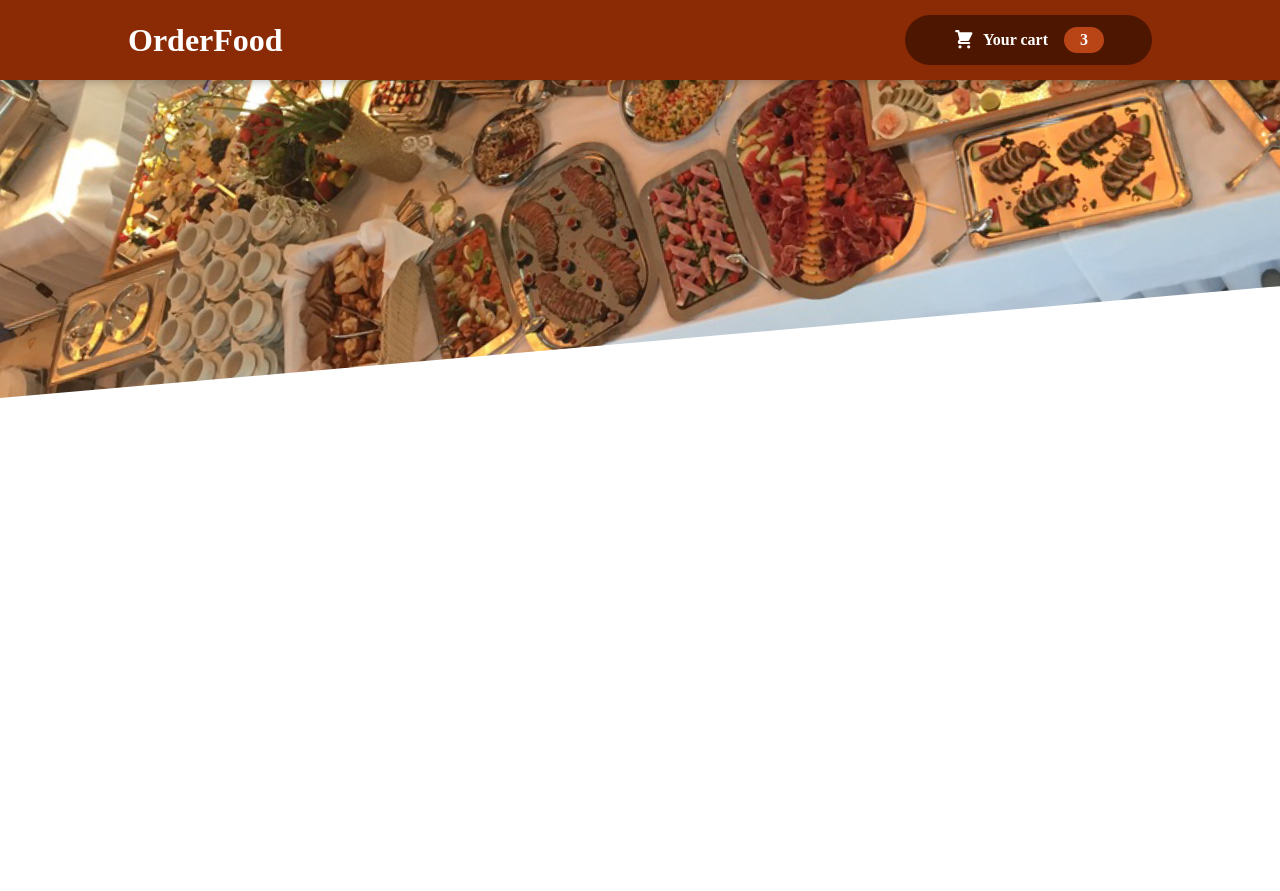
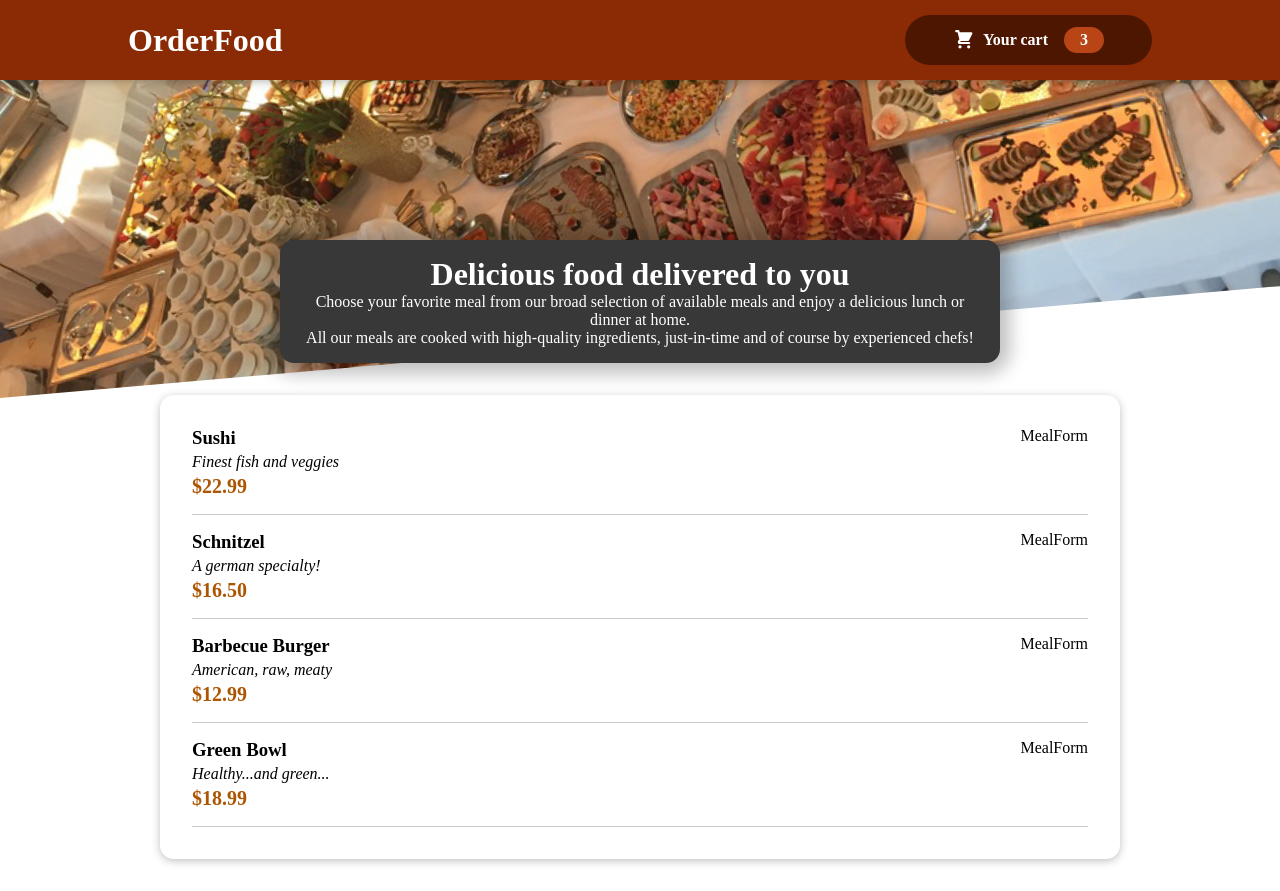
Before and after one commit to Oksana796/order-food-app, a React (Create React App) app: page / in a window 1280 px wide. Before the commit the page ends 800 px from the top, so only its background shows below. Built offline with nearby package versions, Linux system fonts and the light colour scheme.

Commit message:
create and style main list

```diff
--- a/src/App.js
+++ b/src/App.js
@@ -1,11 +1,15 @@
-import Header from './components/Header'
+import Header from "./components/Header";
+import Meals from "./components/meals/Meals";
 
 function App() {
   return (
     <>
       <Header />
+      <main>
+        <Meals />
+      </main>
     </>
-  )
+  );
 }
 
 export default App;
--- /dev/null
+++ b/src/components/UI/Card.css
@@ -0,0 +1,6 @@
+.card {
+  padding: 1rem;
+  box-shadow: 0 2px 8px rgba(0, 0, 0, 0.25);
+  border-radius: 14px;
+  background-color: white;
+}
--- /dev/null
+++ b/src/components/UI/Card.js
@@ -0,0 +1,9 @@
+import './Card.css'
+
+const Card = (props) => {
+  return (
+    <div className='card'>{props.children}</div>
+  )
+}
+
+export default Card
--- /dev/null
+++ b/src/components/meals/MealForm.css
@@ -0,0 +1,20 @@
+.form {
+  text-align: right;
+}
+
+.form button {
+  font: inherit;
+  cursor: pointer;
+  background-color: #8a2b06;
+  border: 1px solid #8a2b06;
+  color: white;
+  padding: 0.25rem 2rem;
+  border-radius: 20px;
+  font-weight: bold;
+}
+
+.form button:hover,
+.form button:active {
+  background-color: #641e03;
+  border-color: #641e03;
+}
--- /dev/null
+++ b/src/components/meals/MealForm.js
@@ -0,0 +1,7 @@
+import "./MealForm.css";
+
+const MealForm = () => {
+  return <div>MealForm</div>;
+};
+
+export default MealForm;
--- /dev/null
+++ b/src/components/meals/MealItem.css
@@ -0,0 +1,22 @@
+.meal {
+  display: flex;
+  justify-content: space-between;
+  margin: 1rem;
+  padding-bottom: 1rem;
+  border-bottom: 1px solid #ccc;
+}
+
+.meal h3 {
+  margin: 0 0 0.25rem 0;
+}
+
+.description {
+  font-style: italic;
+}
+
+.price {
+  margin-top: 0.25rem;
+  font-weight: bold;
+  color: #ad5502;
+  font-size: 1.25rem;
+}
--- /dev/null
+++ b/src/components/meals/MealItem.js
@@ -0,0 +1,22 @@
+import MealForm from "./MealForm";
+import "./MealItem.css";
+
+const MealItem = (props) => {
+  const price = `$${props.price.toFixed(2)}`;
+
+  return (
+    <li className="meal">
+      <div>
+        <h3>{props.name}</h3>
+        <div className="description">{props.description}</div>
+        <div className="price">{price}</div>
+      </div>
+
+      <div>
+        <MealForm />
+      </div>
+    </li>
+  );
+};
+
+export default MealItem;
--- /dev/null
+++ b/src/components/meals/Meals.css
@@ -0,0 +1,43 @@
+.summary {
+  text-align: center;
+  max-width: 45rem;
+  width: 90%;
+  margin: auto;
+  margin-top: -10rem;
+  position: relative;
+  background-color: #383838;
+  color: white;
+  border-radius: 14px;
+  padding: 1rem;
+  box-shadow: 0 1px 18px 10px rgba(0, 0, 0, 0.25);
+}
+
+.summary h2 {
+  font-size: 2rem;
+  margin-top: 0;
+}
+
+.meals {
+  max-width: 60rem;
+  width: 90%;
+  margin: 2rem auto;
+  animation: meals-appear 1s ease-out forwards;
+}
+
+.meals ul {
+  list-style: none;
+  margin: 0;
+  padding: 0;
+}
+
+@keyframes meals-appear {
+  from {
+    opacity: 0;
+    transform: translateY(3rem);
+  }
+
+  to {
+    opacity: 1;
+    transform: translateY(0);
+  }
+}
--- /dev/null
+++ b/src/components/meals/Meals.js
@@ -0,0 +1,65 @@
+import "./Meals.css";
+import MealItem from "./MealItem";
+import Card from "../UI/Card";
+
+const DUMMY_MEALS = [
+  {
+    id: "m1",
+    name: "Sushi",
+    description: "Finest fish and veggies",
+    price: 22.99,
+  },
+  {
+    id: "m2",
+    name: "Schnitzel",
+    description: "A german specialty!",
+    price: 16.5,
+  },
+  {
+    id: "m3",
+    name: "Barbecue Burger",
+    description: "American, raw, meaty",
+    price: 12.99,
+  },
+  {
+    id: "m4",
+    name: "Green Bowl",
+    description: "Healthy...and green...",
+    price: 18.99,
+  },
+];
+
+const Meals = () => {
+  return (
+    <>
+      <section className="summary">
+        <h2>Delicious food delivered to you</h2>
+        <p>
+          Choose your favorite meal from our broad selection of available meals
+          and enjoy a delicious lunch or dinner at home.
+        </p>
+        <p>
+          All our meals are cooked with high-quality ingredients, just-in-time
+          and of course by experienced chefs!
+        </p>
+      </section>
+
+      <section className="meals">
+        <Card>
+          <ul>
+            {DUMMY_MEALS.map((meal) => (
+              <MealItem
+                key={meal.id}
+                name={meal.name}
+                description={meal.description}
+                price={meal.price}
+              />
+            ))}
+          </ul>
+        </Card>
+      </section>
+    </>
+  );
+};
+
+export default Meals;
```
